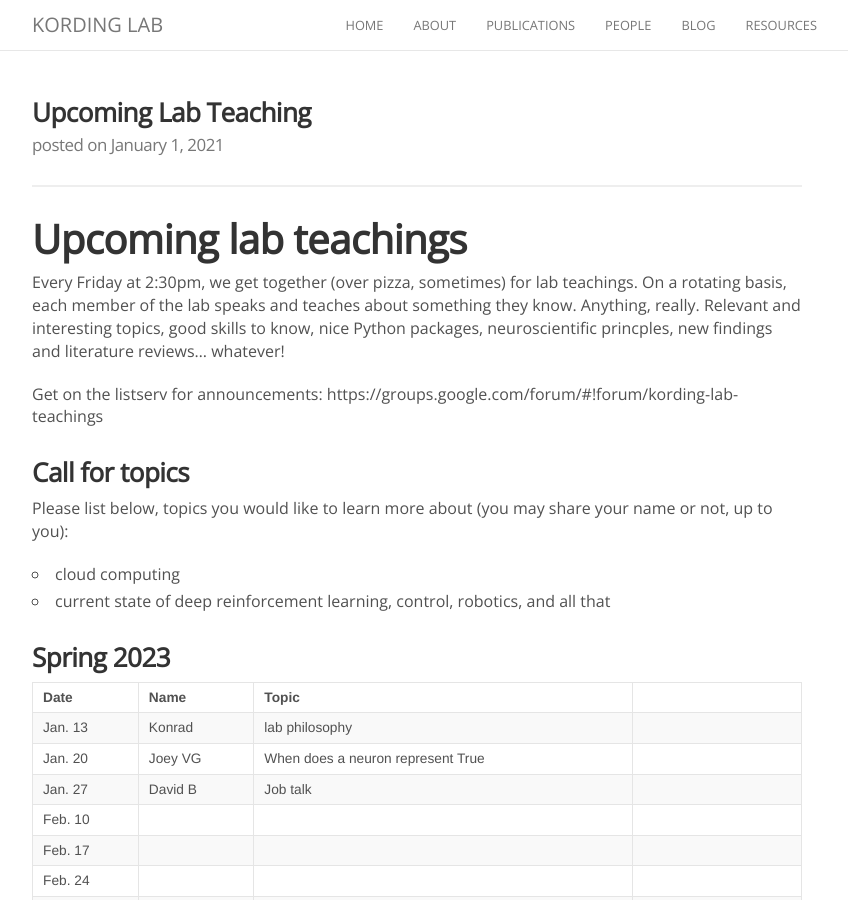
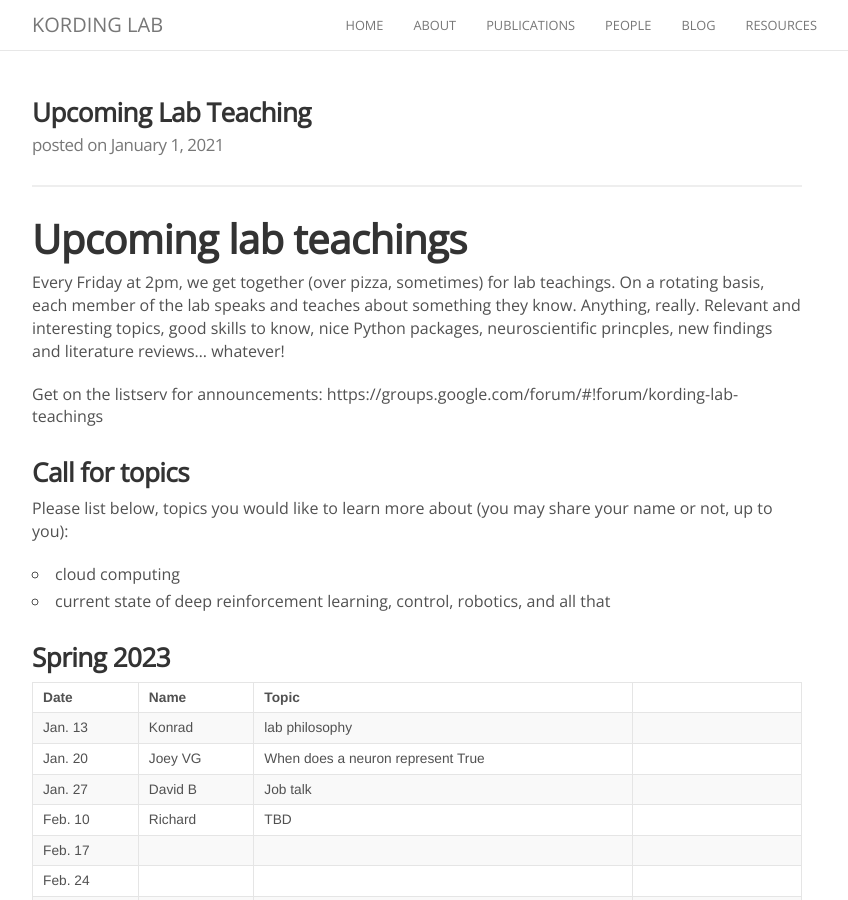
Before and after one commit to KordingLab/KordingLab.github.io, a Jekyll site: the page built from _posts/2021-01-01-upcoming-lab-teaching.md, in a window 1280 px wide and 900 px high. Shown: the whole window, without its empty margins (223-1071 px from the left). Built offline with Jekyll 4.4.1, drawn with Linux system fonts in a browser that asks for light colours; nearby versions of some CDN libraries; comment, search, counter and statistics services are not loaded.

Commit message:
Update 2021-01-01-upcoming-lab-teaching.md

```diff
--- a/_posts/2021-01-01-upcoming-lab-teaching.md
+++ b/_posts/2021-01-01-upcoming-lab-teaching.md
@@ -1,7 +1,7 @@
 
 # Upcoming lab teachings
 
-Every Friday at 2:30pm, we get together (over pizza, sometimes) for lab teachings.
+Every Friday at 2pm, we get together (over pizza, sometimes) for lab teachings.
 On a rotating basis, each member of the lab speaks and teaches about something they know.
 Anything, really. Relevant and interesting topics, good skills to know, nice Python packages,
 neuroscientific princples, new findings and literature reviews... whatever!
@@ -23,7 +23,7 @@ Please list below, topics you would like to learn more about (you may share your
 | Jan. 13 |  Konrad |   lab philosophy    |
 | Jan. 20 |   Joey VG   |   When does a neuron represent True    |
 | Jan. 27 |   David B   |   Job talk    |
-| Feb. 10 |      |       |
+| Feb. 10 | Richard | TBD |
 | Feb. 17 |      |       |
 | Feb. 24 |      |       |
 | Mar. 3  |      |       |
```
